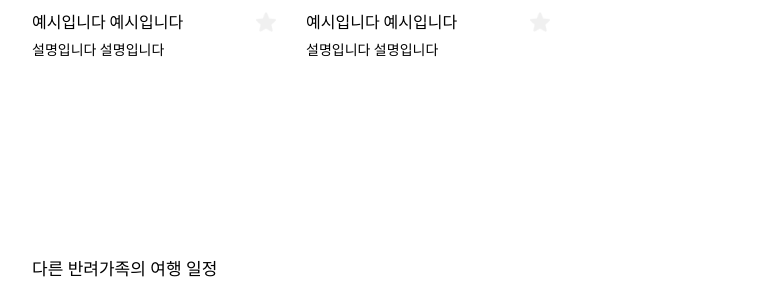
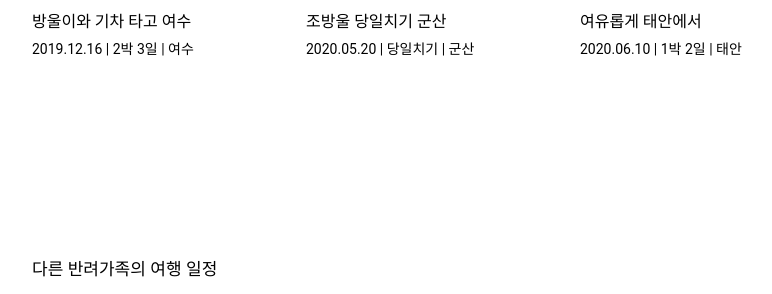
Before and after one commit to AniWhere/AniWhere-Web, a Django app: page /plan/ in a window 1280 px wide; the page is wider, and only the part inside the window is pictured. Shown: the part 738-1032 px from the top of that part, without its empty margins (292-1064 px from the left). Run offline with Django 3.2, Linux system fonts and the light colour scheme.

Commit message:
여행 계획 페이지 추가

```diff
--- a/awproject/awapp/templates/main.html
+++ b/awproject/awapp/templates/main.html
@@ -147,6 +147,9 @@
             color: white;
             font-size: 10px;
         }
+        a{
+            text-decoration:none
+        }
     </style>
 </head>
 
@@ -170,7 +173,7 @@
 
             <div class="login_container">
                 <div class="login_typo">
-                    <a href="{%url 'signup'%}">회원가입</a>
+                    <a href="{%url 'signup'%}" style="color:black">회원가입</a>
                 </div>
             </div>
         </div>
--- a/awproject/awapp/templates/plan.html
+++ b/awproject/awapp/templates/plan.html
@@ -109,7 +109,7 @@
       margin-top: 17px;
     }
 
-    .travel_plan_container_card_img {
+    .recommend_container_card_img {
       width: 244px;
       height: 157px;
       background: #0003;
@@ -168,8 +168,10 @@
   <div class="travel_plan_body">
     <div class="nav_body">
       <div class="nav_logo">
-        <img src="{% static 'logo3.png' %}" style="width: 100px; height: 100px;">
-      </div>
+        <a href="{% url 'recommend' %}">
+            <img src="{% static 'logo3.png' %}" style="width: 100px; height: 100px;" id="logo">
+        </a>
+    </div>
       <div class="nav_container">
         <div class="nav_container_title_typo">
           장소
@@ -196,9 +198,7 @@
       <div class="login_typo">
         <a href="{% url 'logout' %}">로그아웃</a>
       </div>
-      <div class="login_typo">
-        마이페이지
-      </div>
+
     </div>
     <div class="travel_plan_container">
       <div class="travel_plan_container_title_typo">
@@ -217,87 +217,81 @@
 
       <div class="travel_plan_conatiner_card_container">
         <div class="travel_plan_conatiner_card_wrapper">
-          <div class="travel_plan_container_card_img"></div>
+          <img src="{% static 'plan_my_1.png' %}" class="recommend_container_card_img">
           <div class="travel_plan_container_card_title_conatiner">
             <div class="travel_plan_container_card_title_typo">
-              예시입니다 예시입니다
-            </div>
-            <div class="travel_plan_container_title_img">
-              <img src="{% static 'recommend_starClicked.png' %}" style="width: 20px; height: 20px;">
+              종강 후 여유로운 제주살이
             </div>
           </div>
           <div class="travel_plan_container_card_description_typo">
-            설명입니다 설명입니다
+            2019.02.04 | 1박 2일 | 제주도
           </div>
         </div>
         <div class="travel_plan_conatiner_card_wrapper">
-          <div class="travel_plan_container_card_img"></div>
+          <img src="{% static 'plan_my_2.png' %}" class="recommend_container_card_img">
           <div class="travel_plan_container_card_title_conatiner">
             <div class="travel_plan_container_card_title_typo">
-              예시입니다 예시입니다
-            </div>
-            <div class="travel_plan_container_title_img">
-              <img src="{% static 'recommend_starInactive.png' %}" style="width: 20px; height: 20px;">
+              첫 가평 여행
             </div>
           </div>
           <div class="travel_plan_container_card_description_typo">
-            설명입니다 설명입니다
+            2019.05.25 | 1박 2일 | 가평
           </div>
         </div>
         <div class="travel_plan_conatiner_card_wrapper">
-          <div class="travel_plan_container_card_img"></div>
+          <img src="{% static 'plan_my_3.png' %}" class="recommend_container_card_img">
           <div class="travel_plan_container_card_title_conatiner">
             <div class="travel_plan_container_card_title_typo">
-              예시입니다 예시입니다
-            </div>
-            <div class="travel_plan_container_title_img">
-              <img src="{% static 'recommend_starInactive.png' %}" style="width: 20px; height: 20px;">
+                하동으로 가자
             </div>
           </div>
           <div class="travel_plan_container_card_description_typo">
-            설명입니다 설명입니다
+            2019.07.09 | 1박 2일 | 하동
           </div>
         </div>
         <div class="travel_plan_conatiner_card_wrapper">
-          <div class="travel_plan_container_card_img"></div>
+          <img src="{% static 'plan_my_4.png' %}" class="recommend_container_card_img">
           <div class="travel_plan_container_card_title_conatiner">
             <div class="travel_plan_container_card_title_typo">
-              예시입니다 예시입니다
-            </div>
-            <div class="travel_plan_container_title_img">
-              <img src="{% static 'recommend_starInactive.png' %}" style="width: 20px; height: 20px;">
+              남해로 가자
             </div>
           </div>
           <div class="travel_plan_container_card_description_typo">
-            설명입니다 설명입니다
+            2019.10.12 | 1박 2일 | 남해
           </div>
         </div>
         <div class="travel_plan_conatiner_card_wrapper">
-          <div class="travel_plan_container_card_img"></div>
+          <img src="{% static 'plan_my_6.png' %}" class="recommend_container_card_img">
           <div class="travel_plan_container_card_title_conatiner">
             <div class="travel_plan_container_card_title_typo">
-              예시입니다 예시입니다
-            </div>
-            <div class="travel_plan_container_title_img">
-              <img src="{% static 'recommend_starInactive.png' %}" style="width: 20px; height: 20px;">
+              방울이와 기차 타고 여수
             </div>
           </div>
           <div class="travel_plan_container_card_description_typo">
-            설명입니다 설명입니다
+            2019.12.16 | 2박 3일 | 여수
           </div>
         </div>
         <div class="travel_plan_conatiner_card_wrapper">
-          <div class="travel_plan_container_card_img"></div>
+          <img src="{% static 'plan_my_5.png' %}" class="recommend_container_card_img">
           <div class="travel_plan_container_card_title_conatiner">
             <div class="travel_plan_container_card_title_typo">
-              예시입니다 예시입니다
-            </div>
-            <div class="travel_plan_container_title_img">
-              <img src="{% static 'recommend_starInactive.png' %}" style="width: 20px; height: 20px;">
+              조방울 당일치기 군산
             </div>
           </div>
           <div class="travel_plan_container_card_description_typo">
-            설명입니다 설명입니다
+            2020.05.20 | 당일치기 | 군산
+          </div>
+        </div>
+
+        <div class="travel_plan_conatiner_card_wrapper">
+          <img src="{% static 'plan_my_7.png' %}" class="recommend_container_card_img">
+          <div class="travel_plan_container_card_title_conatiner">
+            <div class="travel_plan_container_card_title_typo">
+              여유롭게 태안에서
+            </div>
+          </div>
+          <div class="travel_plan_container_card_description_typo">
+            2020.06.10 | 1박 2일 | 태안
           </div>
         </div>
       </div>
@@ -308,47 +302,47 @@
 
       <div class="travel_plan_conatiner_card_container">
         <div class="travel_plan_conatiner_card_wrapper">
-          <div class="travel_plan_container_card_img"></div>
+          <img src="{% static 'plan_other_1.png' %}" class="recommend_container_card_img">
           <div class="travel_plan_container_card_title_conatiner">
             <div class="travel_plan_container_card_title_typo">
-              예시입니다 예시입니다
+              요르 여수가 좋아?
             </div>
           </div>
           <div class="travel_plan_container_card_description_typo">
-            설명입니다 설명입니다
+            2019.04.13 | 1박 2일 | 여수
           </div>
         </div>
         <div class="travel_plan_conatiner_card_wrapper">
-          <div class="travel_plan_container_card_img"></div>
+          <img src="{% static 'plan_other_2.png' %}" class="recommend_container_card_img">
           <div class="travel_plan_container_card_title_conatiner">
             <div class="travel_plan_container_card_title_typo">
-              예시입니다 예시입니다
+              제주도로 떠나자
             </div>
           </div>
           <div class="travel_plan_container_card_description_typo">
-            설명입니다 설명입니다
+            2019.08.08 | 2박 3일 | 제주도
           </div>
         </div>
         <div class="travel_plan_conatiner_card_wrapper">
-          <div class="travel_plan_container_card_img"></div>
+          <img src="{% static 'plan_other_3.png' %}" class="recommend_container_card_img">
           <div class="travel_plan_container_card_title_conatiner">
             <div class="travel_plan_container_card_title_typo">
-              예시입니다 예시입니다
+              대박이와 함께하는 제주도 살이
             </div>
           </div>
           <div class="travel_plan_container_card_description_typo">
-            설명입니다 설명입니다
+            2019.10.28 | 1박 2일 | 가평
           </div>
         </div>
         <div class="travel_plan_conatiner_card_wrapper">
-          <div class="travel_plan_container_card_img"></div>
+          <img src="{% static 'plan_other_4.png' %}" class="recommend_container_card_img">
           <div class="travel_plan_container_card_title_conatiner">
             <div class="travel_plan_container_card_title_typo">
-              예시입니다 예시입니다
+              초코와 서울에서 호캉스
             </div>
           </div>
           <div class="travel_plan_container_card_description_typo">
-            설명입니다 설명입니다
+            2019.12.07 | 1박 2일 | 서울
           </div>
         </div>
       </div>
```
Also changed, not shown: awproject/awapp/templates/board.html (+3 -4 lines), awproject/awapp/templates/bookmark.html (+6 -8 lines), awproject/awapp/templates/recommend.html (+6 -8 lines), awproject/db.sqlite3.
